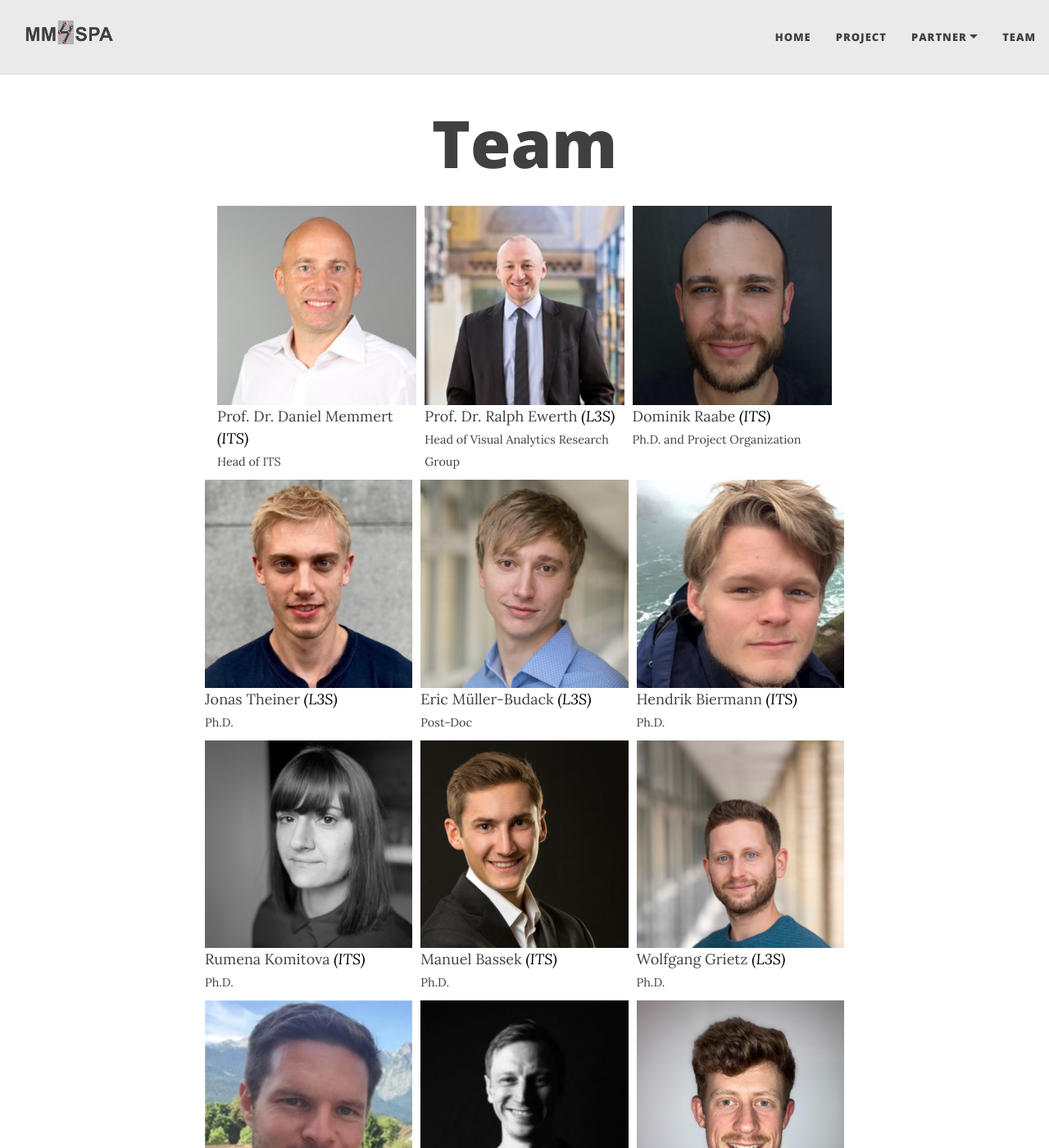
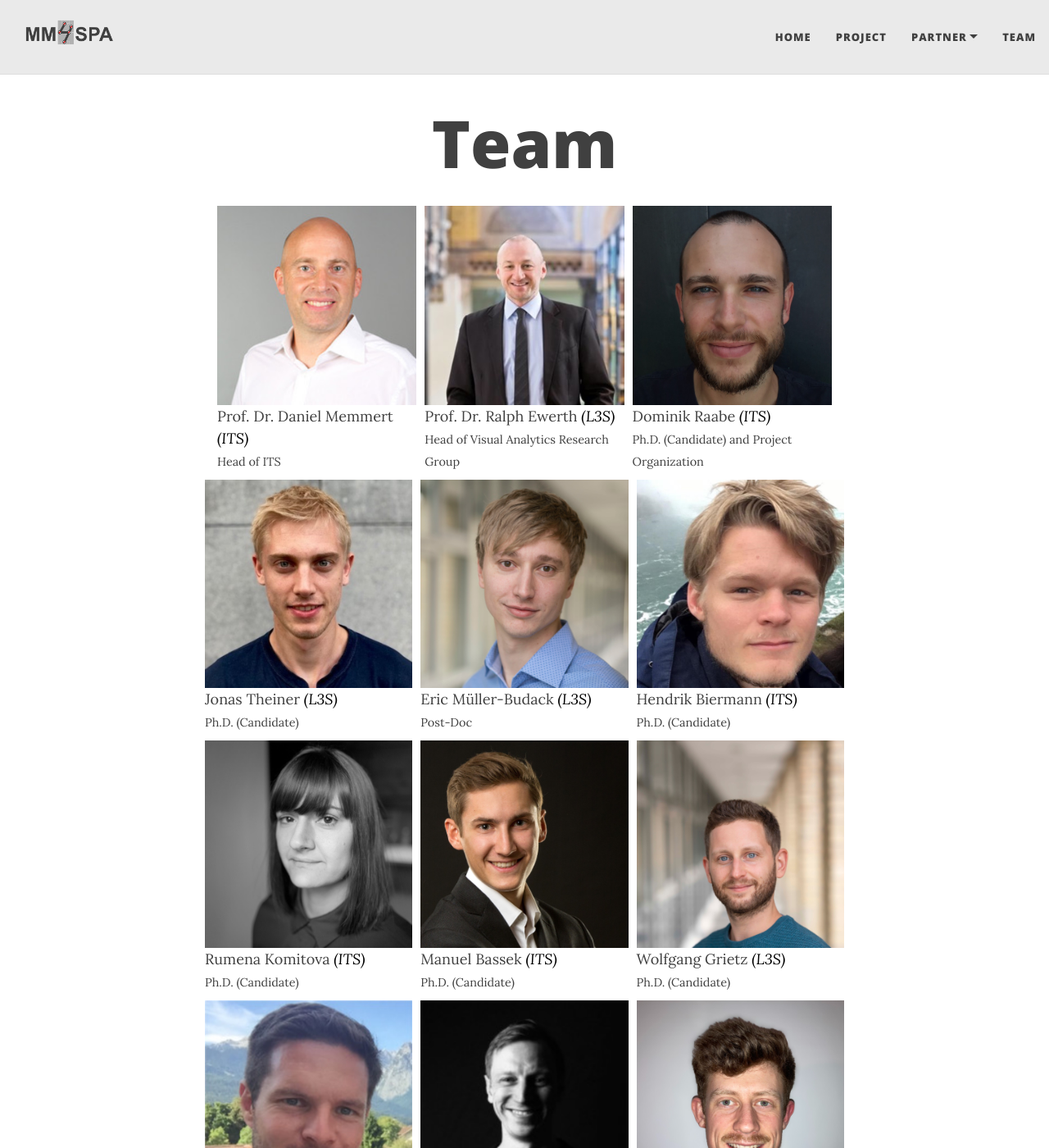
Before and after one commit to MartinWohlan/prototyp_officia_website, a Jekyll site: the page built from team.md, in a window 1280 px wide and 1400 px high. Shown: the whole window at 82% size. Built offline with Jekyll 4.4.1, drawn with Linux system fonts in a browser that asks for light colours; nearby versions of some CDN libraries.

Commit message:
version to show

```diff
--- a/team.md
+++ b/team.md
@@ -19,14 +19,14 @@ subtitle:
     <div class="column">
       <img src="../assets/img/Dominik_Raabe.jpg">
         Dominik Raabe <a href="https://www.dshs-koeln.de/en/institut-fuer-trainingswissenschaft-und-sportinformatik/" style="color:black"><i>(ITS)</i></a> <br />
-      <small>Ph.D. and Project Organization</small><br />
+      <small>Ph.D. (Candidate) and Project Organization</small><br />
     </div>
 
   <div class="row">
     <div class="column">
       <img src="../assets/img/Jonas_Theiner.jpeg">
       Jonas Theiner <a href="https://www.tib.eu/en/research-development/visual-analytics" style="color:black"><i>(L3S)</i></a> <br />
-      <small>Ph.D.</small><br />
+      <small>Ph.D. (Candidate)</small><br />
     </div>
     <div class="column">
       <img src="../assets/img/Eric_Mueller-Budach.jpg">
@@ -36,7 +36,7 @@ subtitle:
     <div class="column">
         <img src="../assets/img/Hendrik_Biermann.jpg">
         Hendrik Biermann <a href="https://www.dshs-koeln.de/en/institut-fuer-trainingswissenschaft-und-sportinformatik/" style="color:black"><i>(ITS)</i></a>  <br />
-        <small>Ph.D.</small><br />
+        <small>Ph.D. (Candidate)</small><br />
     </div>
   </div>
 
@@ -44,17 +44,17 @@ subtitle:
     <div class="column">
       <img src="../assets/img/Rumena_Komitova.jpeg">
         Rumena Komitova <a href="https://www.dshs-koeln.de/en/institut-fuer-trainingswissenschaft-und-sportinformatik/" style="color:black"><i>(ITS)</i></a>  <br />
-        <small>Ph.D.</small><br />
+        <small>Ph.D. (Candidate)</small><br />
       </div>
       <div class="column">
       <img src="../assets/img/Manuel_Bassek.jpg">
         Manuel Bassek <a href="https://www.dshs-koeln.de/en/institut-fuer-trainingswissenschaft-und-sportinformatik/" style="color:black"><i>(ITS)</i></a>  <br />
-        <small>Ph.D.</small><br />
+        <small>Ph.D. (Candidate)</small><br />
       </div>
       <div class="column">
         <img src="../assets/img/Wolfgang_Grietz.jpg">
         Wolfgang Grietz <a href="https://www.tib.eu/en/research-development/visual-analytics" style="color:black"><i>(L3S)</i></a> <br />
-        <small>Ph.D.</small><br />
+        <small>Ph.D. (Candidate)</small><br />
       </div>
   </div>
 
```
